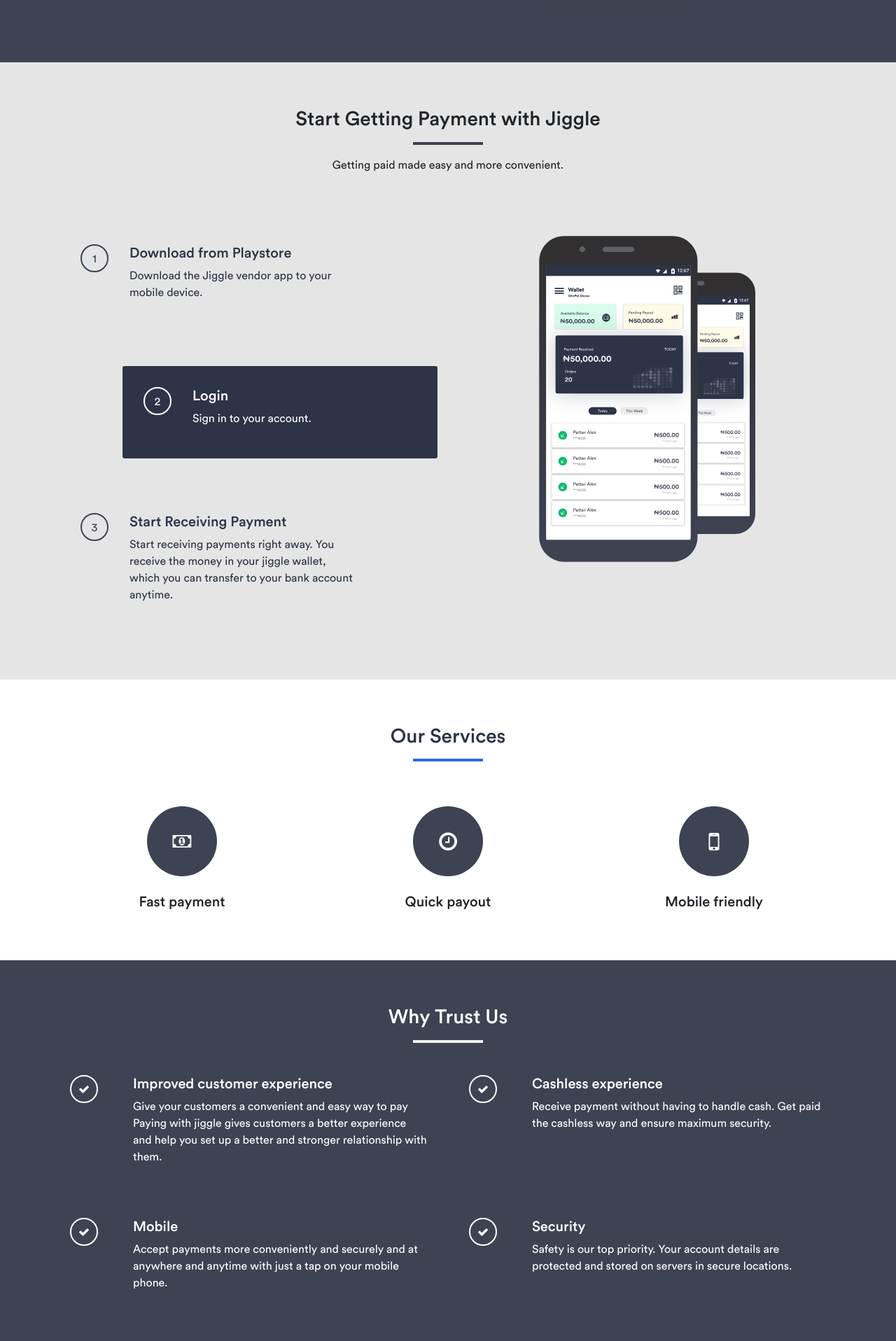
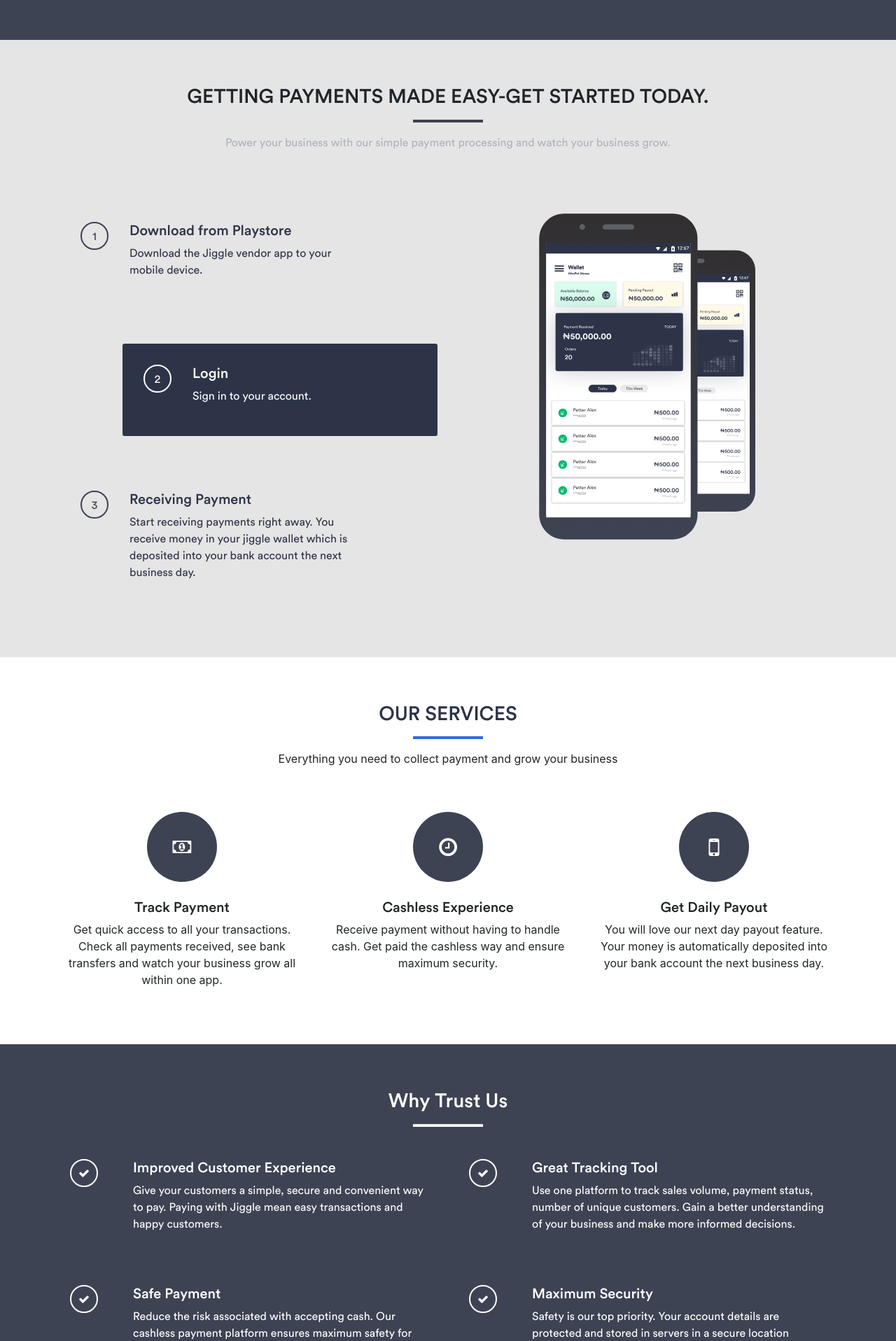
Before and after one commit to cynthiaiboro/Jiggle-Website, a Nuxt app: page /vendor in a window 1280 px wide. Shown: the part 531-2447 px from the top of the page at 70% size. Built offline with nearby package versions, Linux system fonts and the light colour scheme.

Commit message:
Fixed changes on responsiseness and sticky nav

```diff
--- a/components/about/aboutJiggle.vue
+++ b/components/about/aboutJiggle.vue
@@ -9,10 +9,11 @@
         <div class="about-jiggle-text">
           <p class="text-center ml-5 mr-5">
             Jiggle is a meal budgeting platform where users pay once to eat whenever and wherever.
-            It is a fun and new way of ensuring that you eat throughout the month while giving your very best at life.
-            <span class="about-jiggle-hidden-text">It  seeks to  simplify your budgeting and make you gain control over your spending. Jiggle provides a mobile
-              payment method that gives you the convenience to make and receive payment for meals without having to handle cash or cards.
-              Our mission is to boost your productivity  and efficiency through the excellent services provided via our platform.</span>
+            It is a fun and new way of ensuring that you eat throughout the month while giving your very best
+            at life.<span class="about-jiggle-hidden-text">It seeks to simplify your budgeting for meals and make you gain control over your spending.
+            Jiggle provides state-of-the-art payment solution that creates a safe and secure ecosystem which
+            enables anybody to make or receive payments, with ease and convenience. Our mission
+            is to boost your productivity and efficiency through the excellent services provided via our platform.</span>
           </p>
         </div>
       </div>
--- a/components/index/becomeAVendor.vue
+++ b/components/index/becomeAVendor.vue
@@ -7,13 +7,13 @@
             <h3 class="get-started pb-2 text-white" style="font-weight: 400">
               Receive payment with Jiggle
             </h3>
-            <p class="text-white">
-              Spur your business to a whole new level<br>
+            <p>
+              Spur your business to a whole new level <br>
               Let’s take care of payments so you can focus on running your business.
             </p>
-            <button class="call-to-action" style="font-weight:400; font-size: 0.8rem;">
+            <b-button to="/vendor" class="call-to-action" style="font-weight:400; font-size: 0.8rem;">
               BECOME A VENDOR
-            </button>
+            </b-button>
           </div>
           <div class="col-md-3" />
           <div class="col-md-5">
@@ -51,6 +51,7 @@
   border: none;
   color: #ffffff;
   font-family: 'Circularbook' !important;
+  padding: 12px 0px;
 }
 .call-to-action:hover{
   cursor: pointer;
@@ -65,6 +66,7 @@
 }
 p {
   font-family: 'Circularbook' !important;
+  color: #aeb2bc;
 }
 @media only screen and (max-width: 800px) {
   .top-phone {
--- a/components/index/getStarted.vue
+++ b/components/index/getStarted.vue
@@ -8,6 +8,7 @@
               Get Started Quickly
             </h3>
             <hr class="blue-hr">
+            <p class="heading-text">Meal budgeting made fun and effective.</p>
           </div>
         </div>
         <div class="row">
@@ -49,10 +50,10 @@
                     </div>
                     <div class="col-sm-12 col-md-10">
                       <h5 class="get-started" style="font-weight: 400; color:#2f6deb">
-                        Create Account
+                        Create an Account
                       </h5>
                       <p>
-                        Sign up with just your email, password and name.
+                        Sign up with just your email.
                       </p>
                     </div>
                   </div>
@@ -72,10 +73,10 @@
                     </div>
                     <div class="col-sm-12 col-md-10">
                       <h5 class="get-started" style="font-weight: 400; color:#2f6deb">
-                        Create a Meal Plan
+                        Create a Budget plan
                       </h5>
                       <p class="">
-                        Create a custom meal plan or choose  from a range of attractive plans.
+                        Create a custom budget plan or choose from a range of attractive plans.
                       </p>
                     </div>
                   </div>
@@ -169,8 +170,12 @@
   line-height: 1.5rem;
   font-family: 'Circularbook';
 }
+.heading-text {
+  color: #aeb2bc;
+}
 .get-started {
   font-family: 'Circularmedium' !important;
+  color: #2d3448;
 }
 .blue-hr {
   width: 100px;
@@ -199,6 +204,7 @@
 }
 .get-started-main-number {
   margin-bottom: 0px;
+  color: #3170eb;
 }
 @media only screen and (max-width: 700px) {
   .get-started-normal-background {
--- a/components/index/header.vue
+++ b/components/index/header.vue
@@ -1,7 +1,7 @@
 <template>
   <div>
     <section id="nav">
-      <div class="container pb-5 py-3">
+      <div class="container py-3">
         <b-navbar toggleable class="navbar-expand-lg px-0">
           <b-navbar-brand>
             <router-link to="/">
@@ -36,11 +36,12 @@
                   Stay on top of your budget effortlessly with Jiggle.
                 </p>
                 <div class="d-sm-inline">
-                  <img src="/googleplay dark.svg" alt height="45px" class="d-md-inline-block pr-2">
-                  <button
-                    class="call-to-action btnStarted"
+                  <img src="/googleplay dark.svg" height="45px" class="google-play d-md-inline-block pr-2">
+                  <b-button
+                    href="#get-started-quickly"
+                    class="call-to-action"
                     style="font-weight:400; font-size: 0.9rem;"
-                  >GET STARTED</button>
+                  >GET STARTED</b-button>
                 </div>
               </div>
             </div>
@@ -73,7 +74,7 @@
   background-color: #ffffff;
 }
 .nav-link {
-  color: #000000 !important;
+  color: #2d3448 !important;
   padding: 4px 10px !important;
   font-size: 1rem !important;
   font-family: 'Circularbook' !important;
@@ -108,6 +109,9 @@
   text-transform: capitalize;
   color : #1068F0 !important;
 }
+.great-app-text {
+  color: #2d3448;
+}
 .call-to-action {
   height: 45px;
   width: 150px;
@@ -116,6 +120,7 @@
   border: none;
   color: #ffffff;
   font-family: 'Circularbook' !important;
+  padding: 12px 0px !important;
 }
 .call-to-action:hover {
   cursor: pointer;
@@ -127,7 +132,7 @@
 .after-nav-col-one {
   display: flex;
   align-items: center;
-  padding-top: 3rem !important;
+  padding-top: 2rem !important;
 }
 .after-nav-col-one p {
   width: 70%;
@@ -159,6 +164,9 @@
     color: #ffffff;
     margin-top: 5px;
   }
+  .google-play {
+    width: 100%;
+  }
 }
 
 @media only screen and (max-width: 700px) {
--- a/components/index/ourServices.vue
+++ b/components/index/ourServices.vue
@@ -92,4 +92,7 @@
   height: 3px;
   background-color: #2f6deb;
 }
+p {
+  color: #aeb2bc;
+}
 </style>
--- a/components/index/whyTrustUs.vue
+++ b/components/index/whyTrustUs.vue
@@ -25,8 +25,8 @@
                   Great Budget Tool
                 </h5>
                 <p class="text-white">
-                  Get your meals budgeted  automatically when you fund your wallet.
-                  Keep track of your spending and get a well-rounded picture of how much money you spend on meals.
+                  Get your meals budgeted automatically when you fund your wallet.
+                  Keep track of your spending and get a well-rounded picture of how much money you spend on meals
                 </p>
               </div>
             </div>
@@ -47,8 +47,8 @@
                       Quick pay
                     </h5>
                     <p class="text-white">
-                      Jiggle makes ordering and paying for meal faster than
-                      ever – our payment process is quick, simple and stress-free. Avail yourself this seamless  experience.
+                      Jiggle makes ordering and paying for meal faster than ever – our payment process is quick,
+                      simple and stress-free. Avail yourself this seamless  experience
                     </p>
                   </div>
                 </div>
@@ -71,7 +71,7 @@
                   Accessible
                 </h5>
                 <p class="text-white">
-                  Fund your wallet whenever you choose. Make payment for your meals whenever at any jiggle enabled  restaurant.
+                  Fund your wallet whenever you choose. Make payment for your meals whenever at any jiggle enabled restaurant.
                 </p>
               </div>
             </div>
--- a/components/vendor/gettingPaid.vue
+++ b/components/vendor/gettingPaid.vue
@@ -1,15 +1,15 @@
 <template>
   <div>
-    <section id="get-payment">
+    <section id="get-started-quickly">
       <div class="container">
         <div class="d-flex justify-content-center align-items-center">
           <div class="">
             <h3 class="text-center get-started" style="font-weight:400">
-              Start Getting Payment with Jiggle
+              GETTING PAYMENTS MADE EASY-GET STARTED TODAY.
             </h3>
             <hr class="black-hr">
-            <p class="text-center mb-5">
-              Getting paid made easy and more convenient.
+            <p class="heading-text text-center mb-5">
+              Power your business with our simple payment processing and watch your business grow.
             </p>
           </div>
         </div>
@@ -32,7 +32,7 @@
                           Download from Playstore
                         </h5>
                         <p>
-                          Download the Jiggle vendor app to your mobile device.
+                           Download the Jiggle vendor app to your mobile device.
                         </p>
                       </div>
                     </div>
@@ -76,11 +76,11 @@
                       </div>
                       <div class="col-sm-12 col-md-10">
                         <h5 class="get-started" style="font-weight:400">
-                          Start Receiving Payment
+                          Receiving Payment
                         </h5>
                         <p>
-                          Start receiving payments right away. You receive the
-                          money in your jiggle wallet, which you can transfer to your bank account anytime.
+                          Start receiving payments right away. You receive money
+                          in your jiggle wallet which is deposited into your bank account the next business day.
                         </p>
                       </div>
                     </div>
@@ -113,7 +113,7 @@
   font-family: 'Circularmedium';
   src: url('../../assets/fonts/circularmedium.ttf');
 }
-#get-payment {
+#get-started-quickly {
   background-color: #e5e5e5;
   padding: 5% 0 !important;
 }
@@ -121,6 +121,9 @@
   font-size: 1rem !important;
   line-height: 1.5rem;
   font-family: 'Circularbook';
+}
+.heading-text {
+  color: #aeb2bc;
 }
 .get-started {
   font-family: 'Circularmedium' !important;
@@ -173,6 +176,12 @@
   .top-phones {
     display: none;
   }
+  h3 {
+    font-size: 1rem !important;
+  }
+  h5 {
+    font-size: 1rem !important;
+  }
 }
 @media only screen and (max-width: 400px) {
   .top-phones {
--- a/components/vendor/header.vue
+++ b/components/vendor/header.vue
@@ -1,7 +1,7 @@
 <template>
   <div>
     <section class="navHeader">
-      <div class="container pb-5 py-3">
+      <div class="container py-3">
         <b-navbar toggleable class="navbar-expand-lg px-0">
           <b-navbar-brand>
             <router-link to="/">
@@ -14,7 +14,7 @@
               <b-nav-item to="/vendor" class="nav-link">Vendors</b-nav-item>
               <b-nav-item to="/about" class="nav-link">About Us</b-nav-item>
               <b-nav-item to="/" class="nav-link">Blog</b-nav-item>
-              <b-button class="get-started-button" href="#get-payment">GET STARTED</b-button>
+              <b-button class="get-started-button" href="#get-started-quickly">GET STARTED</b-button>
             </b-navbar-nav>
           </b-collapse>
         </b-navbar>
@@ -40,6 +40,7 @@
                     class="d-md-inline-block pr-2"
                   >
                   <button
+                    to="/vendor"
                     class="call-to-action btnStarted"
                     style="font-weight:400; font-size: 0.9rem;"
                   >BECOME A VENDOR</button>
@@ -131,7 +132,7 @@
 .after-nav-col-one {
   display: flex;
   align-items: center;
-  padding-top: 3rem !important;
+  padding-top: 2rem !important;
 }
 .after-nav-col-one p {
   width: 70%;
--- a/components/vendor/ourServices.vue
+++ b/components/vendor/ourServices.vue
@@ -5,9 +5,12 @@
         <div class="d-flex justify-content-center align-items-center">
           <div>
             <h3 class="text-center get-started" style="font-weight: 500; color:#2D3448;">
-              Our Services
+              OUR SERVICES
             </h3>
             <hr class="blue-hr">
+            <p class="heading-text text-center">
+              Everything you need to collect payment and grow your business
+            </p>
           </div>
         </div>
         <div>
@@ -21,8 +24,12 @@
                 </div>
                 <div class="text-center mt-4">
                   <h5 class="h6-bold get-started" style="font-weight: 400">
-                    Fast payment
+                    Track Payment
                   </h5>
+                  <p>
+                    Get quick access to all your transactions.
+                    Check all payments received, see bank transfers and watch your business grow all within one app.
+                  </p>
                 </div>
               </div>
               <div class="col-md-4 col-12">
@@ -33,8 +40,11 @@
                 </div>
                 <div class="text-center mt-4">
                   <h5 class="h6-bold get-started" style="font-weight: 400">
-                    Quick payout
+                    Cashless Experience
                   </h5>
+                  <p>
+                    Receive payment without having to handle cash. Get paid the cashless way and ensure maximum security.
+                  </p>
                 </div>
               </div>
               <div class="col-md-4 col-12">
@@ -45,8 +55,12 @@
                 </div>
                 <div class="text-center mt-4">
                   <h5 class="h6-bold get-started" style="font-weight: 400">
-                    Mobile friendly
+                    Get Daily Payout
                   </h5>
+                  <p>
+                    You will love our next day payout feature.
+                    Your money is automatically deposited into your bank account the next business day.
+                  </p>
                 </div>
               </div>
             </div>
@@ -93,4 +107,12 @@
   justify-content: center;
   align-items: center;
 }
+@media only screen and (max-width: 700px) {
+  .get-started {
+    font-size: 1rem !important;
+  }
+  .heading-text {
+  color: #aeb2bc;
+  }
+}
 </style>
--- a/components/vendor/whyTrustUs.vue
+++ b/components/vendor/whyTrustUs.vue
@@ -22,11 +22,11 @@
               </div>
               <div class="col-sm-12 col-md-10">
                 <h5 class="text-white get-started">
-                  Improved customer experience
+                  Improved Customer Experience
                 </h5>
                 <p class="text-white">
-                  Give your customers a convenient and easy way to pay Paying with jiggle gives customers
-                  a better experience and help you set up a better and stronger relationship with them.
+                  Give your customers a simple, secure and convenient way to pay.
+                  Paying with Jiggle mean easy transactions and happy customers.
                 </p>
               </div>
             </div>
@@ -44,11 +44,11 @@
                   </div>
                   <div class="col-sm-12 col-md-10">
                     <h5 class="text-white get-started">
-                      Cashless experience
+                      Great Tracking Tool
                     </h5>
                     <p class="text-white">
-                      Receive payment without having to handle cash.
-                      Get paid the cashless way and ensure maximum security.
+                      Use one platform to track sales volume, payment status, number of unique customers.
+                      Gain a better understanding of your business and make more informed decisions.
                     </p>
                   </div>
                 </div>
@@ -68,10 +68,11 @@
               </div>
               <div class="col-sm-12 col-md-10">
                 <h5 class="text-white get-started">
-                  Mobile
+                  Safe Payment
                 </h5>
                 <p class="text-white">
-                  Accept payments more conveniently and securely and at anywhere and anytime with just a tap on your mobile phone.
+                  Reduce the risk associated with accepting cash.
+                  Our cashless payment platform ensures maximum safety for your money.
                 </p>
               </div>
             </div>
@@ -89,11 +90,11 @@
                   </div>
                   <div class="col-sm-12 col-md-10">
                     <h5 class="text-white get-started">
-                      Security
+                      Maximum Security
                     </h5>
                     <p class="text-white">
                       Safety is our top priority.
-                      Your account details are protected and stored on servers in secure locations.
+                      Your account details are protected and stored in servers in a secure location
                     </p>
                   </div>
                 </div>
--- a/layouts/stickyNav.vue
+++ b/layouts/stickyNav.vue
@@ -1,6 +1,6 @@
 <template>
   <div id="stickyheader">
-    <section class="navHeader py-2">
+    <section class="transbox navHeader py-2">
       <div class="container">
         <b-navbar toggleable class="navbar-expand-lg px-0">
           <b-navbar-brand>
@@ -20,9 +20,7 @@
               <b-nav-item to="/" class="nav-link">
                 Blog
               </b-nav-item>
-              <b-button class="get-started-button" href="#get-payment">
-                GET STARTED
-              </b-button>
+              <b-button class="get-started-button" href="#get-started-quickly">GET STARTED</b-button>
             </b-navbar-nav>
           </b-collapse>
         </b-navbar>
@@ -70,22 +68,22 @@
 .get-started-button {
   border-radius: 3px !important;
   font-family: 'Circularbook' !important;
-  border: 2px solid #2f6deb;
+  border: 2px solid #3c3d41;
   width: 140px;
   height: 40px;
   background-color: #ffffff;
-  color: #2f6deb !important;
+  color: #3c3d41 !important;
   font-size: 1rem;
 }
 .get-started-button:hover {
   cursor: pointer;
   background: #ffffff;
-  color: #2f6deb !important;
+  color: #3c3d41 !important;
   border: 2px solid #ffffff;
   transition: ease-in 1s;
 }
 .navHeader {
-  background: #2f6deb !important;
+  background: rgba(0, 0, 0, 0.8) !important;
   color: #ffffff;
 }
 </style>
--- a/layouts/trustedBrands.vue
+++ b/layouts/trustedBrands.vue
@@ -59,8 +59,10 @@
 }
 h3 {
   font-family: 'Circularmedium';
+  color: #2d3448;
 }
 p {
   font-family: 'Circularbook';
+  color : #aeb2bc;
 }
 </style>
```
